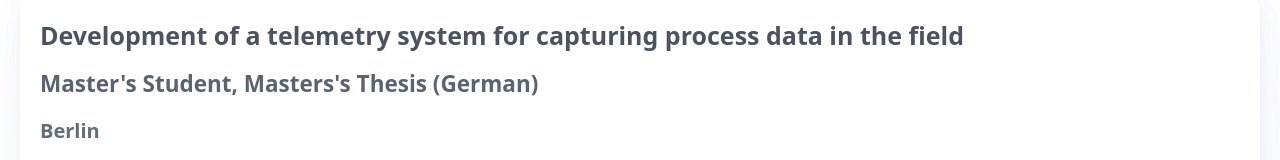
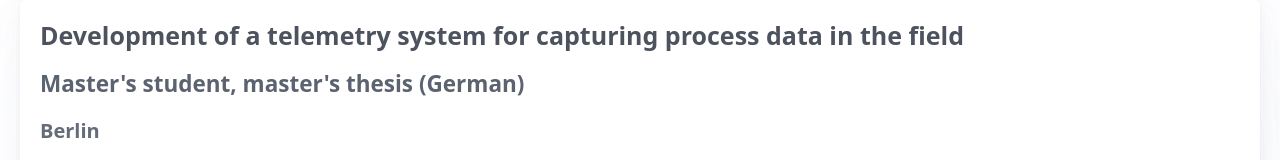
Before and after one commit to jackyscript/dejafu-cv, a Vue app: page /publication in a window 1280 px wide. Shown: the part 135-295 px from the top of the page. Built offline with nearby package versions, Linux system fonts and the light colour scheme.

Commit message:
Fix typo

```diff
--- a/src/components/PublicationComponent.vue
+++ b/src/components/PublicationComponent.vue
@@ -8,7 +8,7 @@ import PublicationItem from './items/PublicationItem.vue'
       Development of a telemetry system for capturing process data in the field
     </template>
     <template #location>Berlin</template>
-    <template #occupation> Master's Student, Masters's Thesis (German) </template>
+    <template #occupation> Master's student, master's thesis (German) </template>
     <template #date>Feb. 2016 ‑ Sep. 2016</template>
     <ul>
       <li>
```
